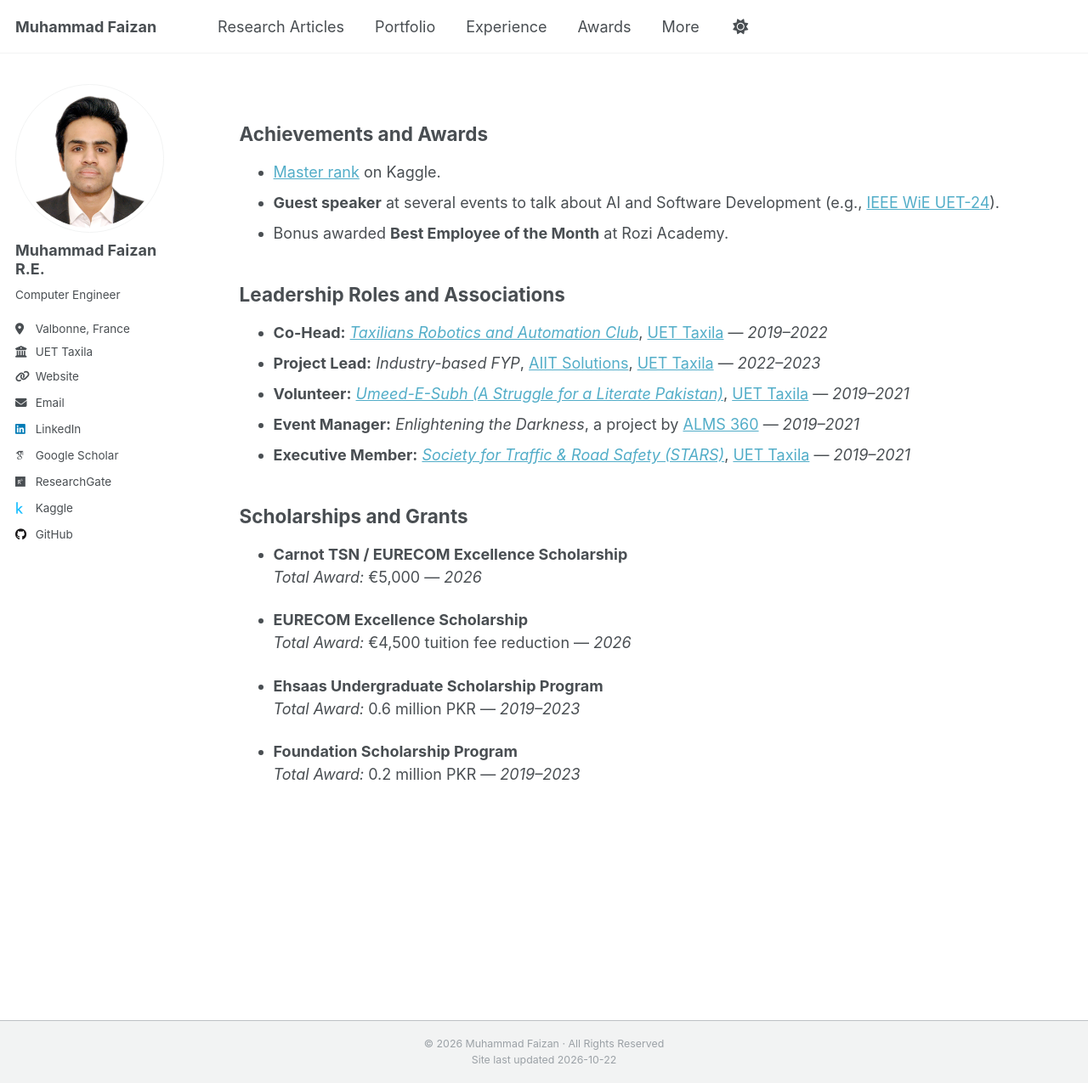
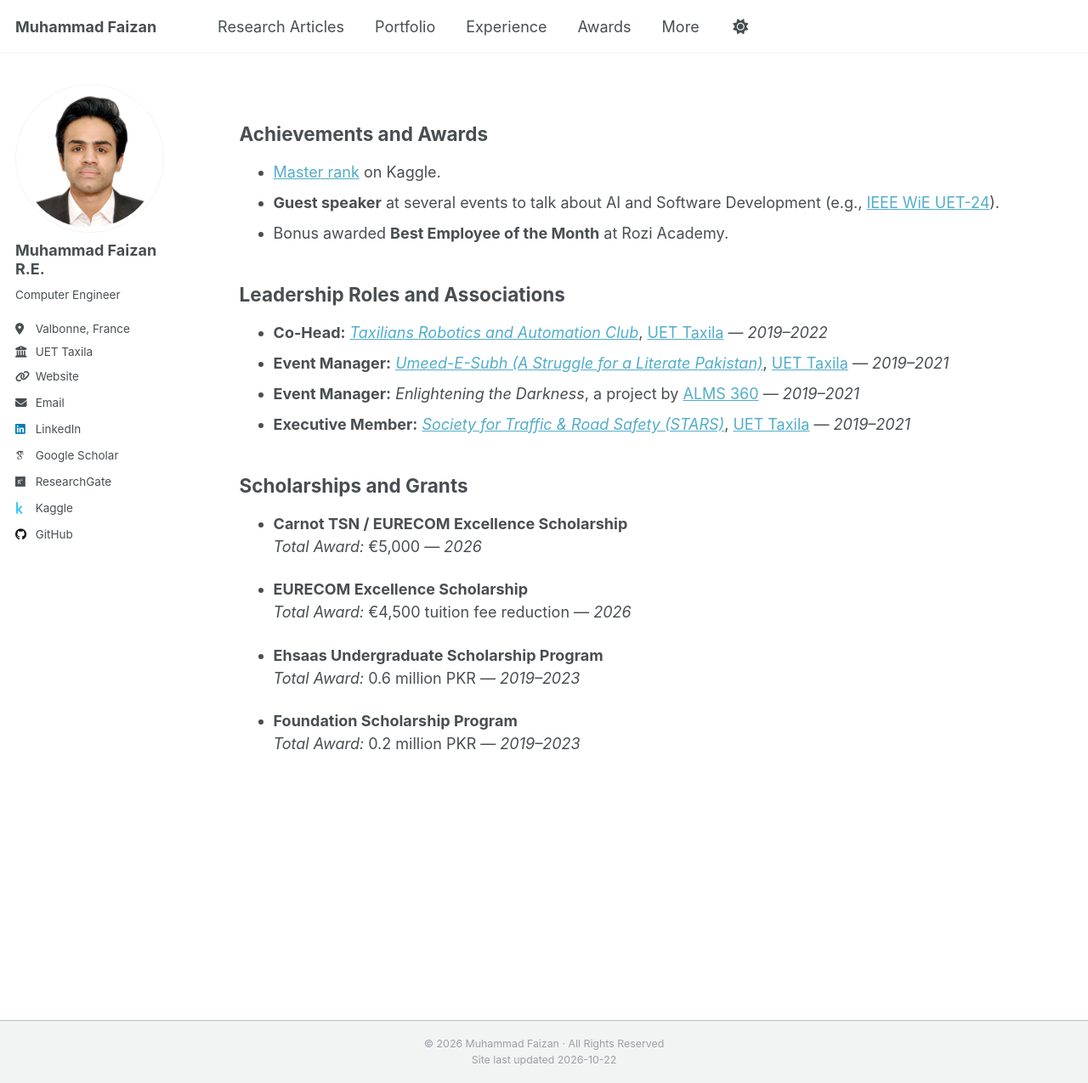
Before and after one commit to MuhammadFaizan99/MuhammadFaizan99.github.io, a Jekyll site: the page built from _pages/awards.md, in a window 1280 px wide and 1275 px high. Shown: the whole window at 85% size. Built offline with Jekyll 4.4.1, drawn with Linux system fonts in a browser that asks for light colours; some web fonts are replaced; a script that is not in the unit is left out.

Commit message:
Update leadership roles in awards.md
Removed Project Lead and Volunteer roles from awards section.

```diff
--- a/_pages/awards.md
+++ b/_pages/awards.md
@@ -17,8 +17,7 @@ redirect_from:
 ## Leadership Roles and Associations
 
 - **Co-Head:** *[Taxilians Robotics and Automation Club](https://trac.com.pk/)*, [UET Taxila](https://www.uettaxila.edu.pk) — *2019–2022*
-- **Project Lead:** *Industry-based FYP*, [AIIT Solutions](https://aiitsolutions.com/), [UET Taxila](https://www.uettaxila.edu.pk) — *2022–2023*
-- **Volunteer:** *[Umeed-E-Subh (A Struggle for a Literate Pakistan)](https://www.linkedin.com/company/umeed-e-subh-uet-taxila/?originalSubdomain=pk)*, [UET Taxila](https://www.uettaxila.edu.pk) — *2019–2021*
+- **Event Manager:** *[Umeed-E-Subh (A Struggle for a Literate Pakistan)](https://www.linkedin.com/company/umeed-e-subh-uet-taxila/?originalSubdomain=pk)*, [UET Taxila](https://www.uettaxila.edu.pk) — *2019–2021*
 - **Event Manager:** *Enlightening the Darkness*, a project by [ALMS 360](https://alms360.org/) — *2019–2021*
 - **Executive Member:** *[Society for Traffic & Road Safety (STARS)](https://www.linkedin.com/company/society-for-traffic-road-safety-stars-uet-taxila/posts/?feedView=all)*, [UET Taxila](https://www.uettaxila.edu.pk) — *2019–2021*
 
```
